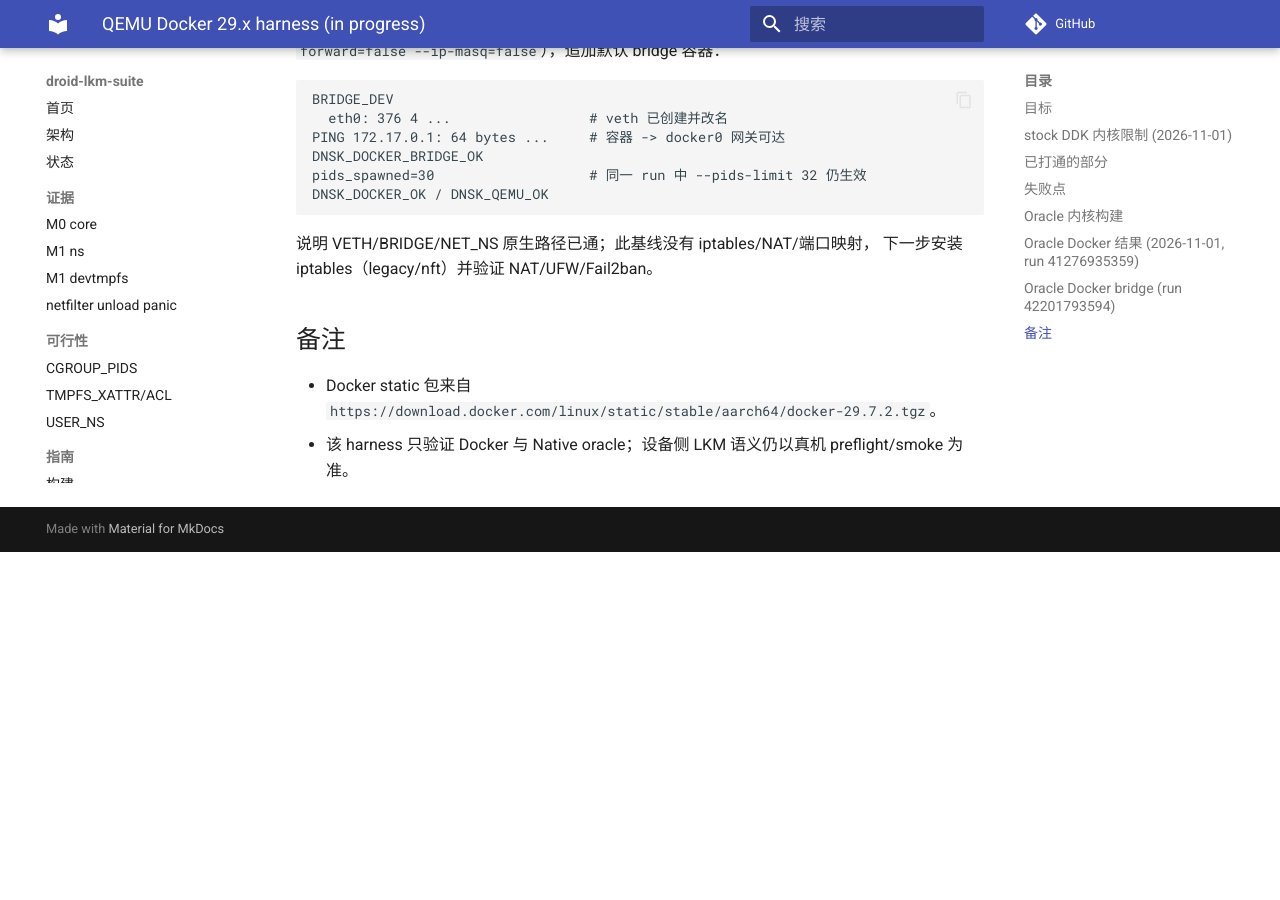
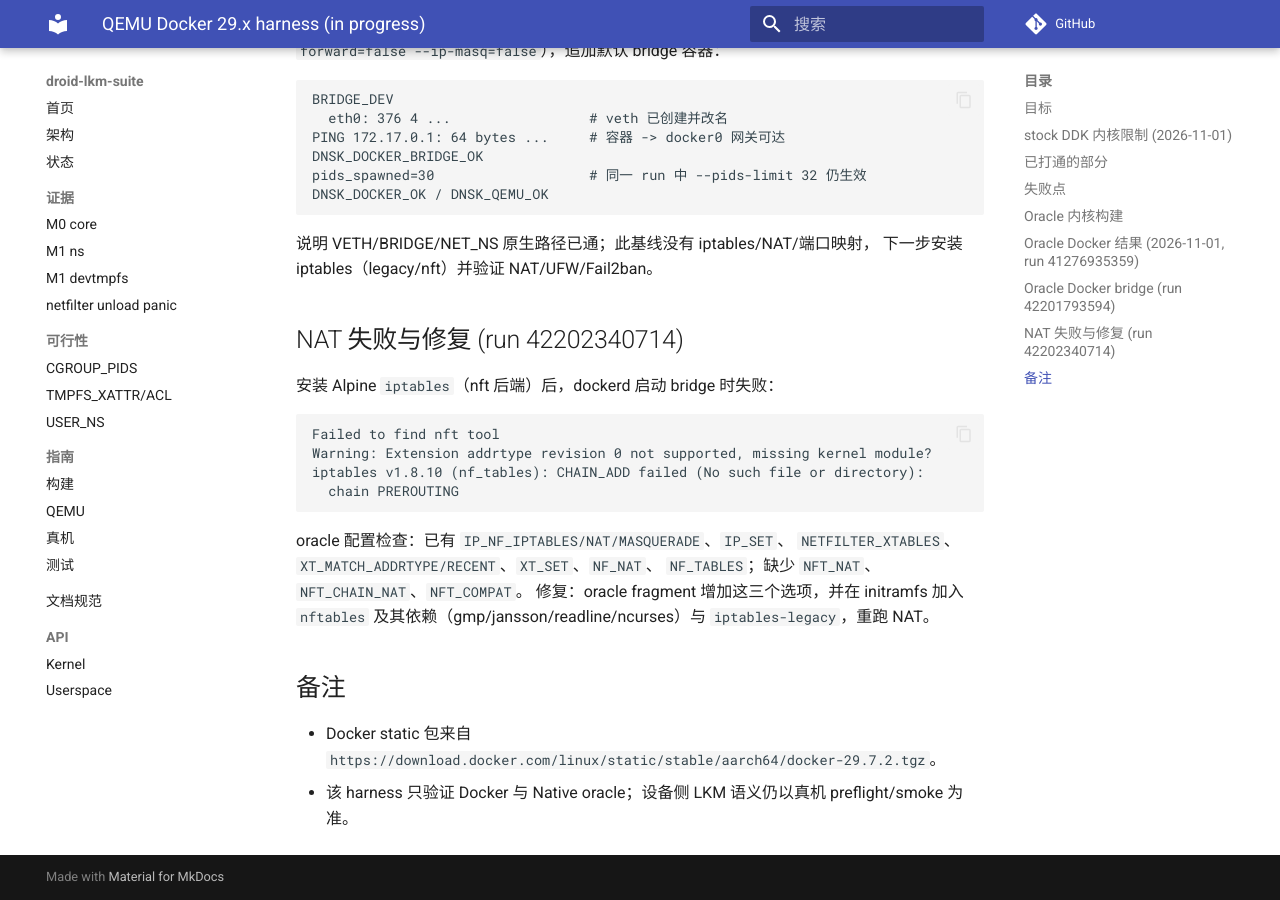
Before and after one commit to uobe1/droid-lkm-suite, an MkDocs documentation site: the page built from docs/evidence/qemu-docker.md, in a window 1280 px wide and 900 px high, scrolled down 1873 px. Built offline with MkDocs 1.6.1 and Material for MkDocs 9.7.7, drawn with Linux system fonts in a browser that asks for light colours; comment, search, counter and statistics services are not loaded; before the commit the page ends 2425 px from its top, so only the background shows below that.

Commit message:
docs(qemu): record Docker NAT failure and NFT fix

````diff
--- a/docs/evidence/qemu-docker.md
+++ b/docs/evidence/qemu-docker.md
@@ -91,6 +91,23 @@ DNSK_DOCKER_OK / DNSK_QEMU_OK
 说明 VETH/BRIDGE/NET_NS 原生路径已通；此基线没有 iptables/NAT/端口映射，
 下一步安装 iptables（legacy/nft）并验证 NAT/UFW/Fail2ban。
 
+## NAT 失败与修复 (run 42202340714)
+
+安装 Alpine `iptables`（nft 后端）后，dockerd 启动 bridge 时失败：
+
+```text
+Failed to find nft tool
+Warning: Extension addrtype revision 0 not supported, missing kernel module?
+iptables v1.8.10 (nf_tables): CHAIN_ADD failed (No such file or directory):
+  chain PREROUTING
+```
+
+oracle 配置检查：已有 `IP_NF_IPTABLES/NAT/MASQUERADE`、`IP_SET`、
+`NETFILTER_XTABLES`、`XT_MATCH_ADDRTYPE/RECENT`、`XT_SET`、`NF_NAT`、
+`NF_TABLES`；缺少 `NFT_NAT`、`NFT_CHAIN_NAT`、`NFT_COMPAT`。
+修复：oracle fragment 增加这三个选项，并在 initramfs 加入 `nftables`
+及其依赖（gmp/jansson/readline/ncurses）与 `iptables-legacy`，重跑 NAT。
+
 ## 备注
 
 - Docker static 包来自
````
